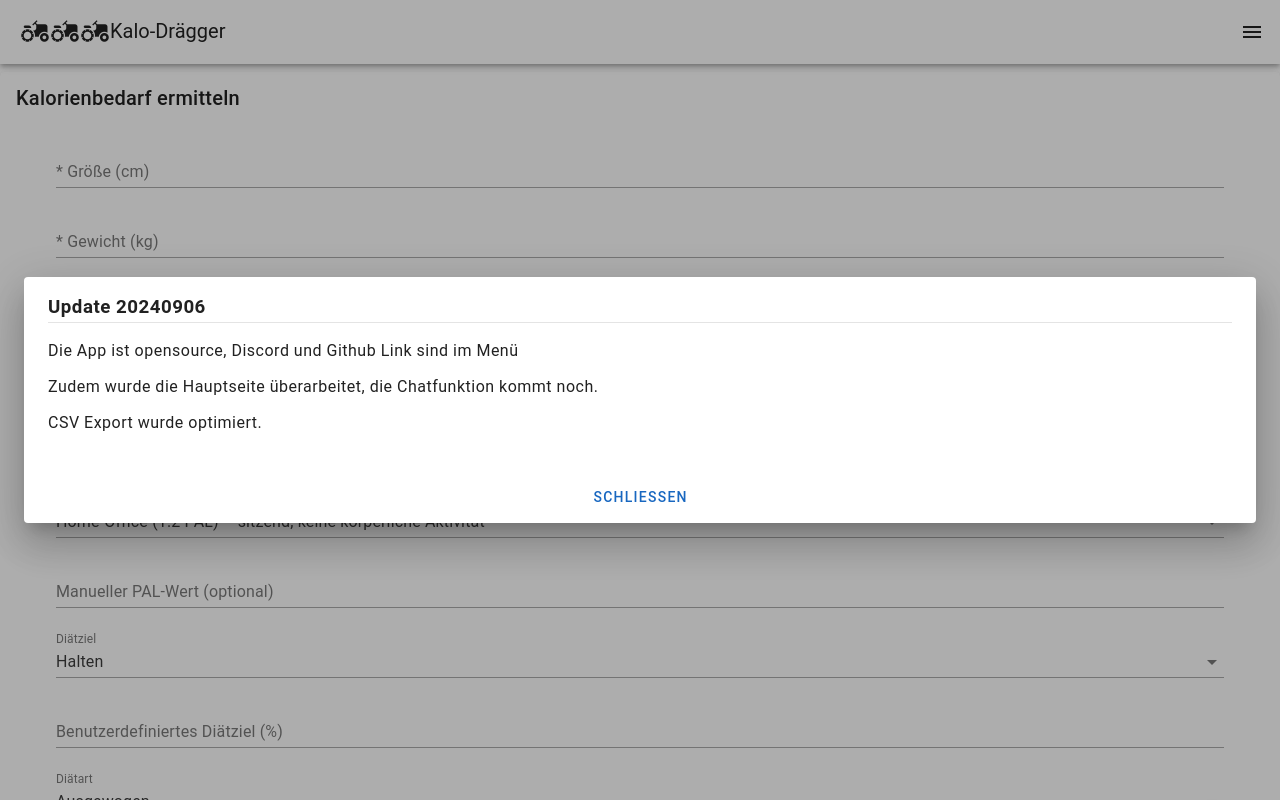
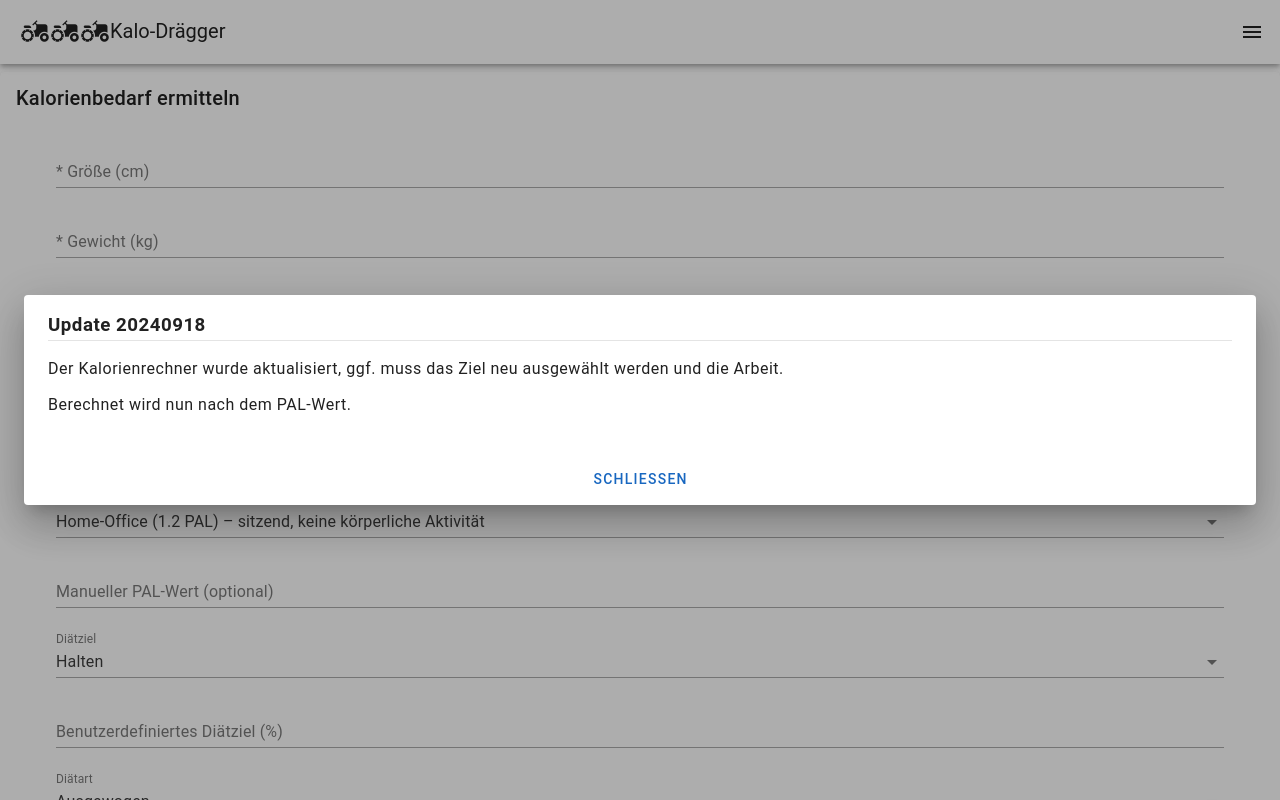
Before and after one commit to SphaeroX/kalotrack, a Vue app: page /calculator in a window 1280 px wide. Built offline with nearby package versions, Linux system fonts and the light colour scheme; what vue3-apexcharts would draw is missing.

Commit message:
feat: update changelog news content and version
- Update the changelog news content to reflect the latest changes in the app
- Update the changelog news version to the current date

```diff
--- a/src/layouts/ChangelogNews.vue
+++ b/src/layouts/ChangelogNews.vue
@@ -4,9 +4,8 @@
             <v-card-text>
                 <h3>Update {{ latestNews }}</h3>
                 <v-divider class="pb-4"></v-divider>
-                <p class="pb-3">Die App ist opensource, Discord und Github Link sind im Menü</p>
-                <p class="pb-3">Zudem wurde die Hauptseite überarbeitet, die Chatfunktion kommt noch.</p>
-                <p class="pb-3">CSV Export wurde optimiert.</p>
+                <p class="pb-3">Der Kalorienrechner wurde aktualisiert, ggf. muss das Ziel neu ausgewählt werden und die Arbeit.</p>
+                <p class="pb-3">Berechnet wird nun nach dem PAL-Wert.</p>
             </v-card-text>
             <v-card-actions>
                 <v-btn color="primary" block @click="closeDialog">Schließen</v-btn>
@@ -19,7 +18,7 @@
 import { ref, onMounted } from 'vue';
 
 const dialog = ref(false);
-const latestNews = ref("20240906"); // Das aktuelle Datum als News-Version
+const latestNews = ref("20240918"); // Das aktuelle Datum als News-Version
 
 // Funktion zum Überprüfen von Nachrichten
 const checkNews = () => {
```
